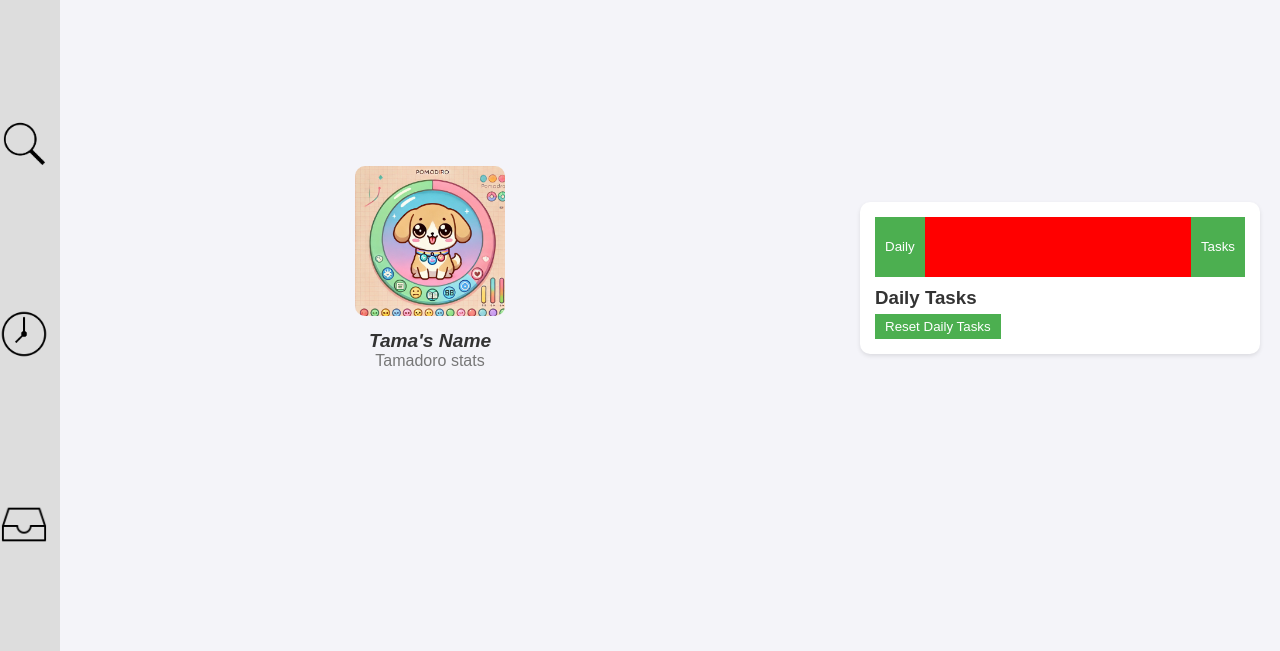
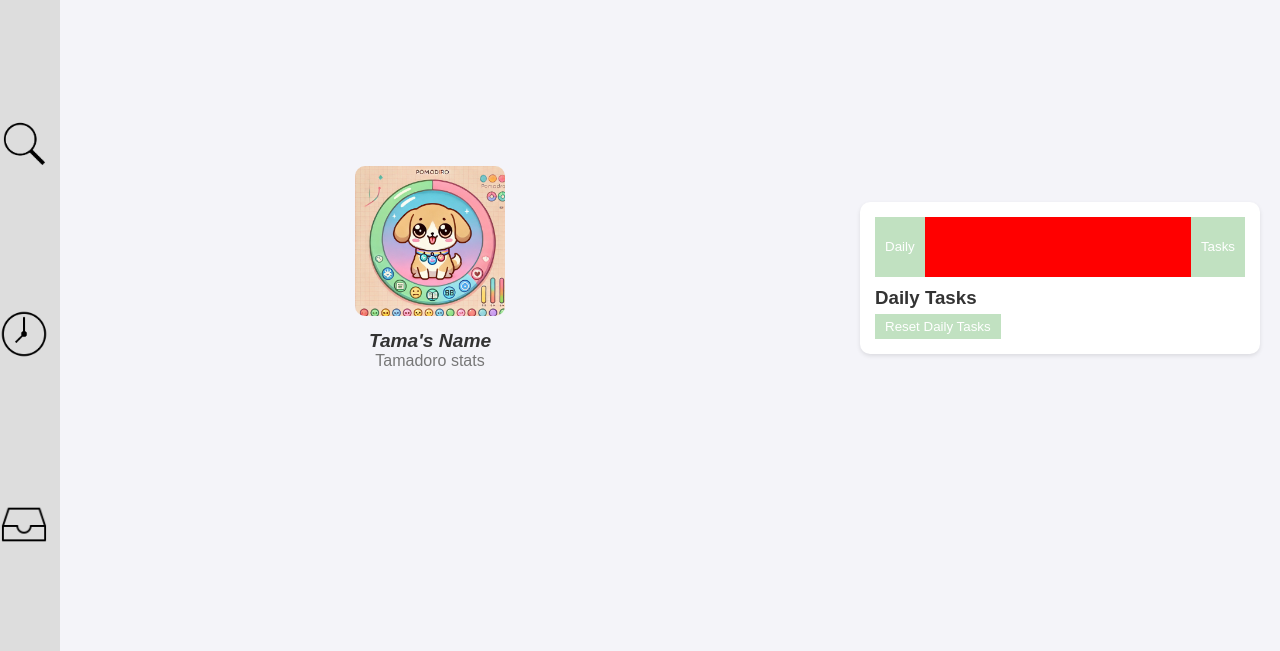
Before and after one commit to mintkick/Pomodoro-Tamagotchi-main, a plain HTML site: page frontend.html in a window 1280 px wide. Shown: the part 149-800 px from the top of the page. Drawn offline with Linux system fonts and the light colour scheme.

Commit message:
Co-authored-by: Emma <eeshurtliff@users.noreply.github.com>

```diff
--- a/style.css
+++ b/style.css
@@ -64,7 +64,7 @@ main {
 /* Task Section */
 
 button {
-    background-color: #4CAF50;
+    background-color: #C1E1C1;
     color: white;
     padding: 5px 10px;
     border: none;
@@ -72,7 +72,7 @@ button {
 }
 
 button:hover {
-    background-color: #45a049;
+    background-color: #C1E1C1;
 }
 
 h3, h4 {
```
Also changed, not shown: frontend.html (+1 -0 lines).
